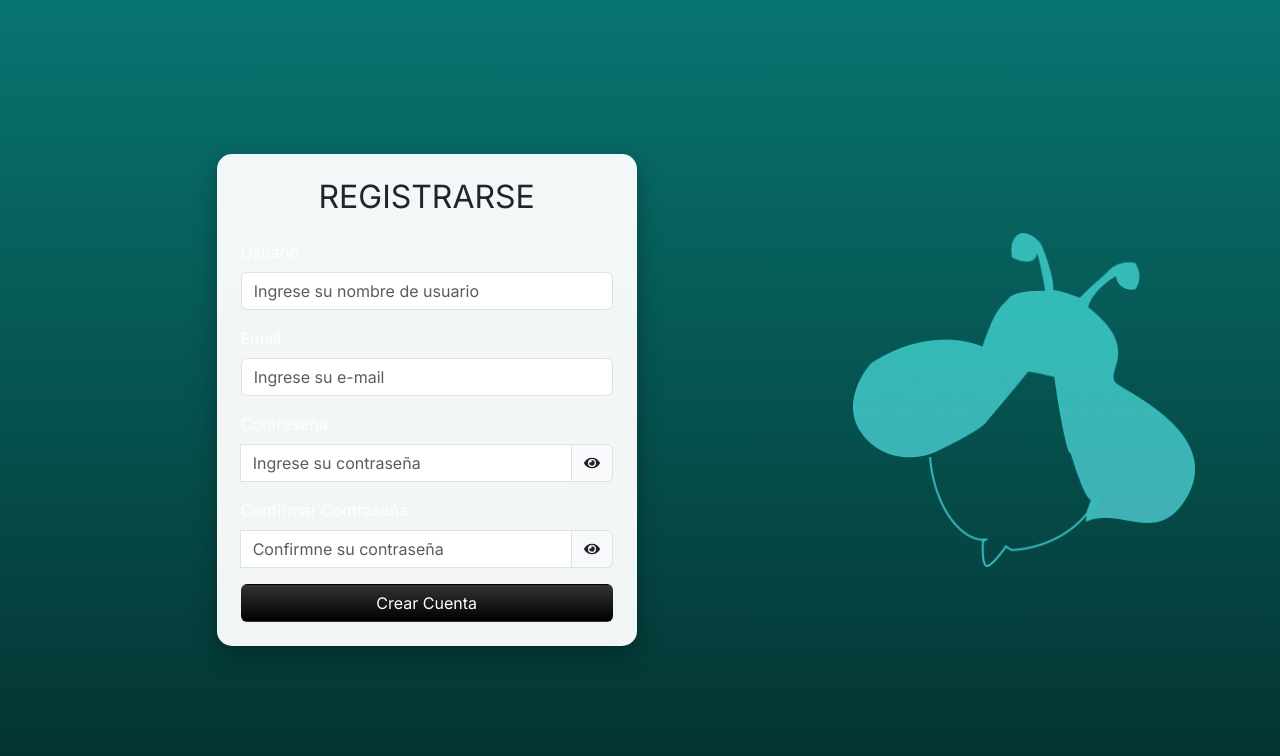
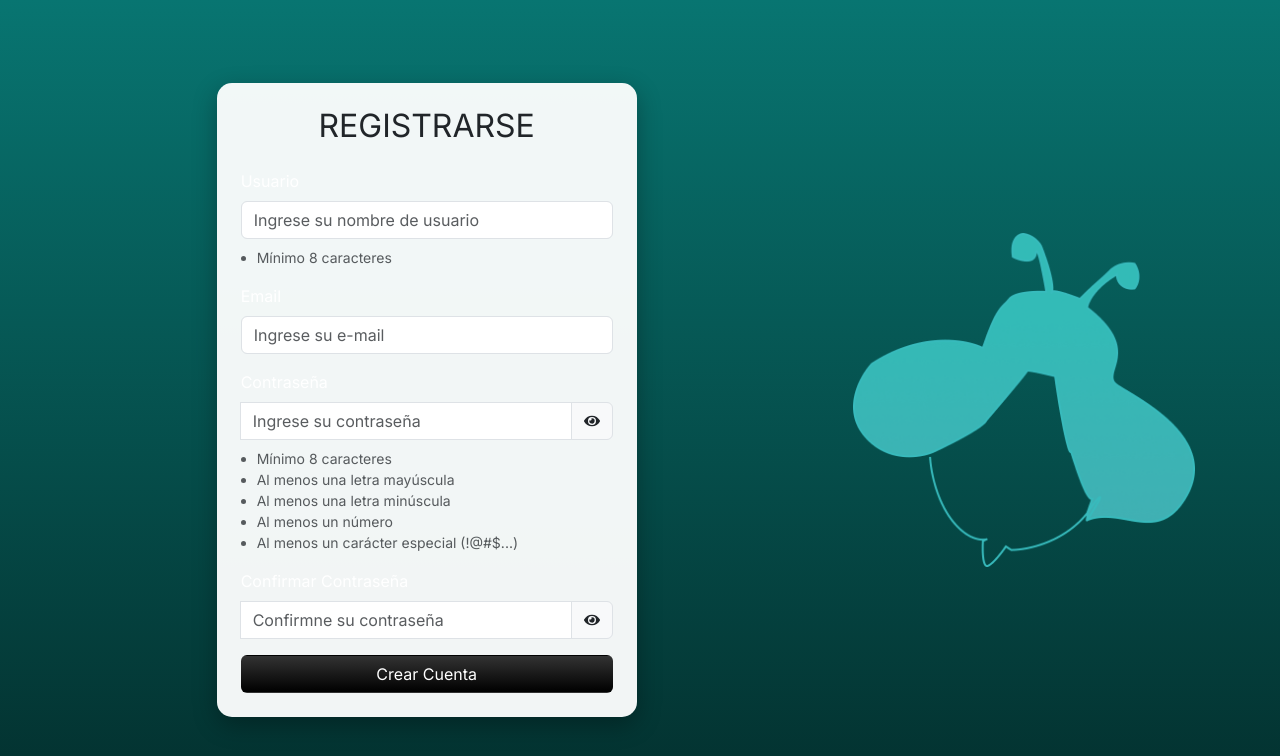
Before and after one commit to jem48878/buzzconFrontFJ, a Next.js app: page /Access/Register in a window 1280 px wide. Shown: the top 756 px of the page. Built offline with nearby package versions, Linux system fonts and the light colour scheme.

Commit message:
validar registro

```diff
--- a/components/Access/Register.js
+++ b/components/Access/Register.js
@@ -2,8 +2,11 @@
 import StyleAccess   from '@/components/Access/StyleAccess.css';
 import Link          from 'next/link';
 import MyContext from '@/contexts/MyContext';
-import { crearCuenta } from '@/utils/dataUsuariosFunction';
+import { crearCuenta }      from '@/utils/dataUsuariosFunction';
 import { validarNvaCuenta } from '@/utils/dataUsuariosFunction';
+import { validarPassword }  from '@/utils/dataUsuariosFunction';
+import { esEmailValido }    from '@/utils/dataUsuariosFunction';
+
 import Image from 'next/image';
 import React, { useState , useContext , useEffect } from 'react';
 import { useRouter  } from 'next/navigation';
@@ -100,7 +103,9 @@ function Register() {
   };
 
 
-
+  const reglas = validarPassword(password)
+  const esPasswordValida = Object.values(reglas).every(Boolean);
+  const usuarioValido = usuario.length >= 8;
 
   /*registar usuario nuevo*/
   const handleSubmit = async (e) => {
@@ -110,6 +115,22 @@ function Register() {
     setError(null);
     try {
       let data = null ;
+
+      if (!usuarioValido) {
+         throw new Error ('El nombre de usuario debe tener al menos 8 caracteres.');
+      }
+
+      if (!esPasswordValida) {
+        throw new Error ('La contraseña no cumple con todos los requisitos.');
+      }
+
+      if (!esEmailValido(email)) {
+        throw new Error ( "direccion de correo invalida" )
+      }
+
+      if (password !== passwordC) {
+        throw new Error ( "las password no coinciden" )
+      }
 
       const entrada = {usuario , password , email };
       data = await crearCuenta(entrada)
@@ -129,9 +150,6 @@ function Register() {
       setLoading(false);
     }
   };
-
-
-
 
 
   return (
@@ -162,6 +180,11 @@ function Register() {
               onChange={(e) => setUsuario(e.target.value)}
               required
             />
+            <ul className="mt-2 mb-0 ps-3 small">
+               <li className={usuario.length >= 8 ? 'text-success' : 'text-muted'}>
+                 Mínimo 8 caracteres
+               </li>
+            </ul>
           </div>
 
           <div className="mb-3">
@@ -196,6 +219,24 @@ function Register() {
                 {showPassword ? <FaEyeSlash/> : <FaEye/>}
               </span>
             </div>
+
+            <ul className="mt-2 mb-0 ps-3 small">
+              <li className={reglas.longitud ? 'text-success' : 'text-muted'}>
+               Mínimo 8 caracteres
+              </li>
+              <li className={reglas.mayuscula ? 'text-success' : 'text-muted'}>
+               Al menos una letra mayúscula
+              </li>
+              <li className={reglas.minuscula ? 'text-success' : 'text-muted'}>
+               Al menos una letra minúscula
+              </li>
+              <li className={reglas.numero ? 'text-success' : 'text-muted'}>
+               Al menos un número
+              </li>
+              <li className={reglas.especial ? 'text-success' : 'text-muted'}>
+               Al menos un carácter especial (!@#$...)
+              </li>
+             </ul>
           </div>
 
 
--- a/package.json
+++ b/package.json
@@ -12,6 +12,7 @@
     "@heroicons/react": "^2.2.0",
     "@supabase/supabase-js": "^2.50.0",
     "bootstrap": "^5.3.7",
+    "emailjs-com": "^3.2.0",
     "firebase-admin": "^13.4.0",
     "next": "15.3.2",
     "react": "^19.0.0",
--- a/utils/dataUsuariosFunction.js
+++ b/utils/dataUsuariosFunction.js
@@ -1,5 +1,5 @@
 import { addUsuario , loadUsuario , updateInversion } from '@/utils/dataUsuariosFireBase';
-
+import emailjs from 'emailjs-com';
 
 /**/
 /* Login */
@@ -82,7 +82,7 @@ async function getUsuario(entrada , opcion) {
       break;
   }
 
-  //console.log('Salida :' , JSON.stringify(usuario) )
+  console.log('Salida getUsuario:' , JSON.stringify(usuario) )
   return usuario || null;
 }
 
@@ -101,8 +101,11 @@ export async function crearCuenta(entrada) {
     const email  = entrada.email
     console.log("usuario:" + usuario + "  psw:" + password + "  correo:" + email)
 
+    const dominio = process.env.NEXT_PUBLIC_DOMINIO;
+
     let retorno = 0
     let mensaje = "alta OK"
+
     /*  para subir
     if (usuario == "fj111269" ) {
         mensaje = "Usuario ya registrado";
@@ -111,13 +114,17 @@ export async function crearCuenta(entrada) {
     */
 
     const res = await getUsuario(entrada , 2 ) ;
+
+    let url =""
+
     if ( res == null || res.estado != 2) {
        const ahora           = new Date();
        const fechaAlta       = ahora.toLocaleDateString('es-AR');
        const horaAlta        = ahora.toLocaleTimeString('es-AR');
        const estado          = 0  ;
-       const codVerificacion =  generarIdUnico() ;
+       const codVerificacion = generarIdUnico() ;
 
+       url = `${dominio}/Access/VerifyRegistration/${usuario}/${codVerificacion}`
        const nvoUsuario = {usuario , password , email , fechaAlta , horaAlta , estado , codVerificacion };
        if (res == null) {
           await addUsuario(nvoUsuario);
@@ -152,48 +159,33 @@ export async function crearCuenta(entrada) {
        }
     }
     */
-
+    /*
     if (res == null ) {
-      /*
       const res2 = await fetch('/api/ApiSendEmail', {
         method: 'POST',
         headers: {
          'Content-Type': 'application/json',
          },
         body: JSON.stringify({
-        to: 'jem48878@hotmail.com',
+        to: 'estebanjaime01@yahoo.com.ar',
         subject: '¡Hola!',
         message: 'Este es un correo de prueba desde Resend.',
       }),
    });
-     */
-
-
-     /*
-     const res2= await fetch('/api/ApiSendEmail', {
-         method: 'POST',
-         headers: { 'Content-Type': 'application/json' },
-         body: JSON.stringify({
-         title: 'Consulta desde el sitio',
-         name: 'Esteban Jaime',
-         email: 'estebanjaime01@yahoo.com.ar',
-         message: 'Hola, esto es una prueba desde EmailJS usando backend.',
-         }),
-     });
-
 
    const data = await res2.json();
-     console.log("Respuesta completa de Email:", data);
-     if (data.data?.error) {
-        console.log("❌ Error de envío:", data.data.error);
-     } else {
-        console.log("✅ Envío exitoso:", data.data);
+   console.log(data);
    }
    */
 
 
-
-
+   if (retorno === 0) {
+      await enviarEmail({
+        name: "Buzzcon FJ",
+        email: email,
+        title: "Bienvenido a la plataforma Buzzcon",
+        message: url,
+      });
     }
 
     return { codRet: retorno , message: mensaje };
@@ -339,3 +331,43 @@ export async function validarCodigo(entrada) {
      return { codRet: 999 , message: error };
   }
 }
+
+
+
+export async function enviarEmail({ name, email, title, message }) {
+  try {
+    const result = await emailjs.send(
+      'service_uhiry3n',         // tu service ID
+      'template_luyvw0n',        // tu template ID
+      {
+      title,
+      name,
+      email,
+      message,
+       },
+      'Cr46Wdhz3tydtaB4W'        // tu PUBLIC KEY (user ID)
+    );
+
+    console.log('✅ Correo enviado:', result.text);
+  } catch (error) {
+    console.error('❌ Error al enviar:', error);
+  }
+}
+
+
+export function esEmailValido(email) {
+  const regex = /^[^\s@]+@[^\s@]+\.[^\s@]+$/;
+  return regex.test(email);
+}
+
+
+
+export function validarPassword(password) {
+  return {
+    longitud: password.length >= 8,
+    mayuscula: /[A-Z]/.test(password),
+    minuscula: /[a-z]/.test(password),
+    numero: /\d/.test(password),
+    especial: /[!@#$%^&*(),.?":{}|<>+-]/.test(password),
+  };
+}
```
Also changed, not shown: 1 other file (tests, documents, lock files or other folders). Lines whose indentation alone changed are shown as unchanged.
